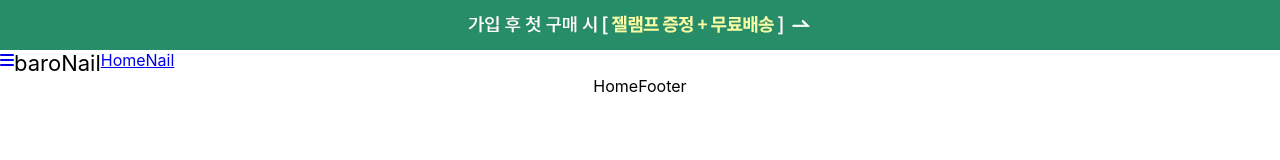
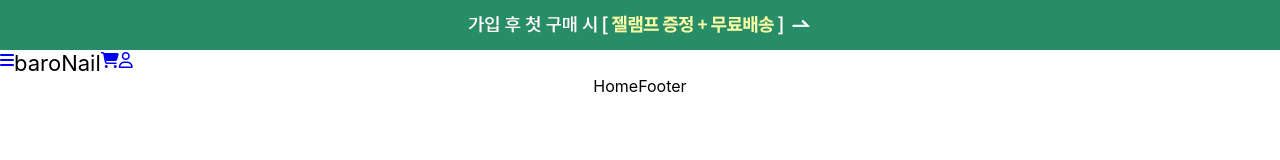
Before and after one commit to ProjectBaN/ProjectBaN, a React (Create React App) app in the folder client/: page / in a window 1280 px wide. Shown: the top 160 px of the page. Built offline with nearby package versions, Linux system fonts and the light colour scheme.

Commit message:
Update-header
카테고리 파일 이름 변경
카테고리 메뉴 아이콘 작성
버튼 아이콘 작성

```diff
--- a/client/src/components/common/Header/Header.jsx
+++ b/client/src/components/common/Header/Header.jsx
@@ -2,7 +2,7 @@ import React from 'react';
 import styled from 'styled-components';
 import HeaderMenu from './HeaderMenu';
 import HeaderHomeLogo from './HeaderHomeLogo';
-import CategoryMenu from '../CategoryMenu';
+import CategoryMenu from './HeaderCategoryMenu';
 
 function Header() {
   const HeaderContainer = styled.header`
--- a/client/src/components/common/CategoryMenu.jsx
+++ b/client/src/components/common/Header/HeaderCategoryMenu.jsx
@@ -1,7 +1,7 @@
 import React from 'react';
 import { Link } from 'react-router-dom';
 
-function CategoryMenu() {
+function HeaderCategoryMenu() {
   return (
     <div>
       <Link to="/category">
@@ -11,4 +11,4 @@ function CategoryMenu() {
   );
 }
 
-export default CategoryMenu;
+export default HeaderCategoryMenu;
--- a/client/src/components/common/Header/HeaderMenu.jsx
+++ b/client/src/components/common/Header/HeaderMenu.jsx
@@ -7,8 +7,12 @@ function HeaderMenu() {
   // `
   return (
     <div>
-      <Link to="/">Home</Link>
-      <Link to="/nail">Nail</Link>
+      <Link to="/">
+        <i className="fas fa-shopping-cart"></i>
+      </Link>
+      <Link to="/nail">
+        <i className="fa-regular fa-user"></i>
+      </Link>
     </div>
   );
 }
```
